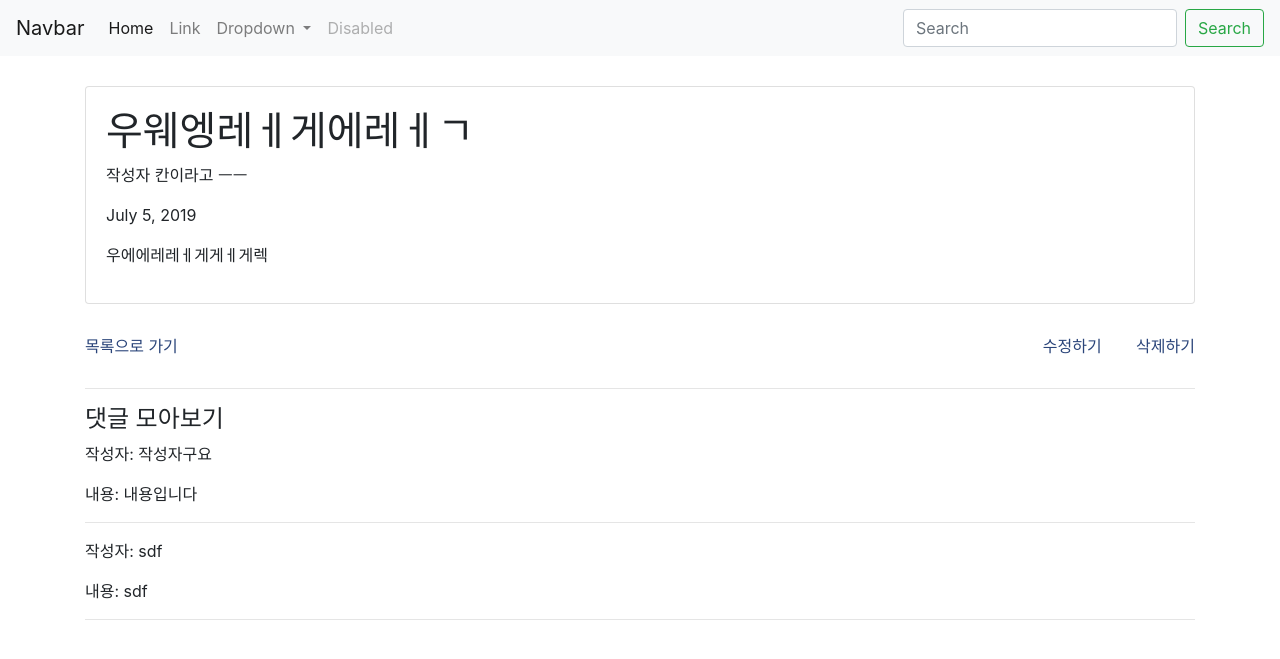
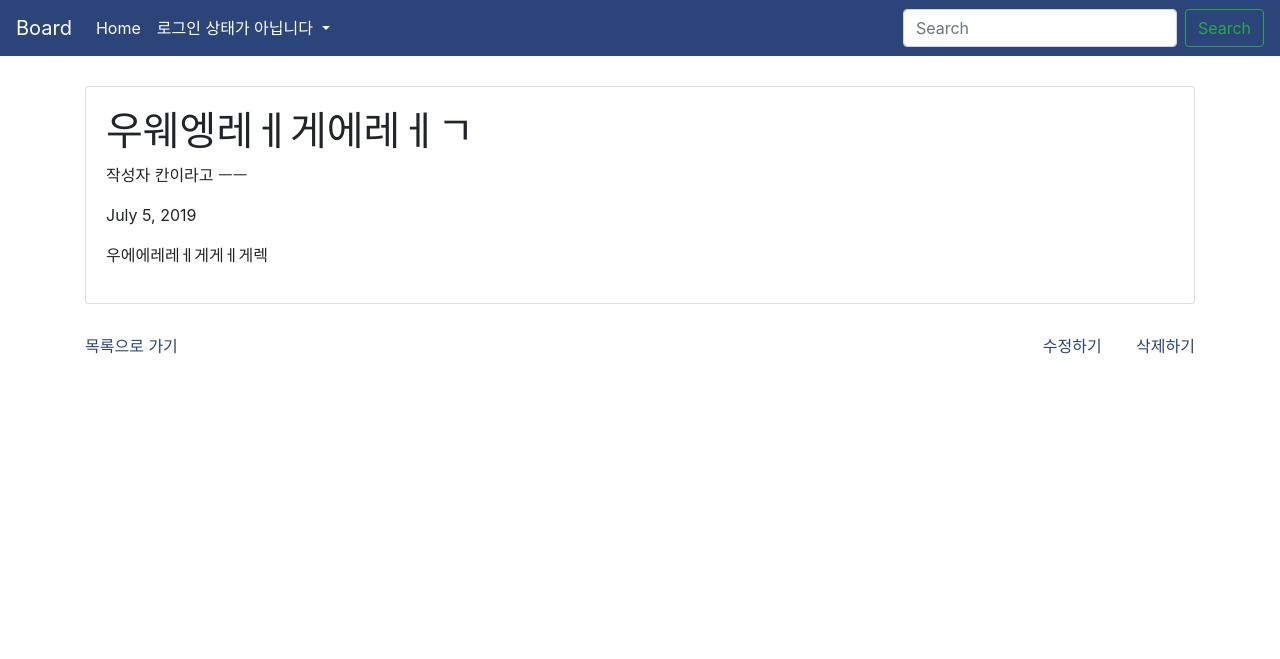
Before and after one commit to HyuuunjuKim/Board, a Django app: page /board/7 in a window 1280 px wide. Shown: the top 659 px of the page. Run offline with Django 3.2, Linux system fonts and the light colour scheme; data comes from the database, SQL or seed files in the repository; some libraries are stand-ins or nearby versions.

Commit message:
댓글기능 못 해서 다시 되돌림ㅎ

```diff
--- a/app_board/admin.py
+++ b/app_board/admin.py
@@ -1,7 +1,6 @@
 from django.contrib import admin
 from .models import Board
-from .models import Comment
+
 
 # Register your models here.
 admin.site.register(Board)
-admin.site.register(Comment)
--- a/app_board/models.py
+++ b/app_board/models.py
@@ -1,5 +1,6 @@
 from django.db import models
-
+from django.conf import settings
+from django.utils import timezone
 # Create your models here.
 
 class Board(models.Model) :
@@ -13,8 +14,3 @@ class Board(models.Model) :
 
     def summary(self) :
         return self.body[:100]
-
-class Comment(models.Model) :
-    writer = models.CharField(max_length = 200)
-    content = models.CharField(max_length = 200)
-    post = models.ForeignKey(Board, on_delete = models.CASCADE, null=True, related_name='comments')
--- a/app_board/templates/detail.html
+++ b/app_board/templates/detail.html
@@ -21,15 +21,8 @@
         </div>
     </div>
 
-    <hr>
-    <h4>댓글 모아보기</h4>
-    {% for comment in post.comments.all %}
-    <div class="comment">
-        <div class="writer"><p>작성자: {{ comment.writer }}</p></div>
-        <div class="content"><p>내용: {{ comment.content }}</p></div>
-        <hr>
-    </div>
-    {% endfor %}
+
+
 </div>
 </body>
 
--- a/app_board/urls.py
+++ b/app_board/urls.py
@@ -9,4 +9,5 @@ urlpatterns = [
     path('<int:post_id>/delete/', app_board.views.delete, name="delete"),
     path('<int:post_id>/edit/', app_board.views.edit, name="edit"),
     path('<int:post_id>/update/', app_board.views.update, name="update"),
+    # path('<int:post_id>/comment/new', app_board.views.comment_new, name="comment_new"),
 ]
--- a/app_board/views.py
+++ b/app_board/views.py
@@ -1,8 +1,10 @@
 from django.shortcuts import render, get_object_or_404, redirect
 from .models import Board
-from .models import Comment
+
 from django.utils import timezone
 from django.core.paginator import Paginator
+# from .forms import CommentForm
+# from django.contrib.auth.decorators import login_required
 
 # Create your views here.
 
@@ -16,7 +18,6 @@ def home(request) :
 
 def detail(request, post_id) :
     post_detail = get_object_or_404(Board, pk = post_id) #pk는 모델에서 찍어낸 객체 구분자
-
     return render(request, 'detail.html', {'post' : post_detail})
 
 def new(request) :
--- a/project_board/templates/base.html
+++ b/project_board/templates/base.html
@@ -23,8 +23,8 @@
 
 <body>
     <!-- navbar 시작 -->
-    <nav class="navbar navbar-expand-lg navbar-light bg-light">
-        <a class="navbar-brand" href="#">Navbar</a>
+    <nav class="navbar navbar-expand-lg navbar-light" style="background-color: #2b457a;">
+        <a class="navbar-brand" href="#" style="color: white;">Board</a>
         <button class="navbar-toggler" type="button" data-toggle="collapse" data-target="#navbarSupportedContent"
             aria-controls="navbarSupportedContent" aria-expanded="false" aria-label="Toggle navigation">
             <span class="navbar-toggler-icon"></span>
@@ -33,26 +33,44 @@
         <div class="collapse navbar-collapse" id="navbarSupportedContent">
             <ul class="navbar-nav mr-auto">
                 <li class="nav-item active">
-                    <a class="nav-link" href="#">Home <span class="sr-only">(current)</span></a>
+                    <a class="nav-link" href="{% url 'home' %}" style="color: white;">Home <span
+                            class="sr-only">(current)</span></a>
+                </li>
+                <!-- login 된 상태 -->
+                {% if user.is_authenticated %}
+                <li class="nav-item">
+                    <a class="nav-link" href="{% url 'new' %}" style="color: white;">글쓰기</a>
                 </li>
                 <li class="nav-item">
-                    <a class="nav-link" href="#">Link</a>
+                    <a class="nav-link" href="{% url 'portfolio' %}" style="color: white;">포트폴리오</a>
                 </li>
                 <li class="nav-item dropdown">
-                    <a class="nav-link dropdown-toggle" href="#" id="navbarDropdown" role="button"
+                    <a style="color: white;" class="nav-link dropdown-toggle" href="#" id="navbarDropdown" role="button"
                         data-toggle="dropdown" aria-haspopup="true" aria-expanded="false">
-                        Dropdown
+                        환영합니다. {{user.username}}님
                     </a>
                     <div class="dropdown-menu" aria-labelledby="navbarDropdown">
-                        <a class="dropdown-item" href="#">Action</a>
-                        <a class="dropdown-item" href="#">Another action</a>
+                        <a class="dropdown-item" href="javascript:{document.getElementById('logout').submit()}">로그아웃</a>
+                        <form id="logout" method="POST" action="{% url 'logout' %}">
+                            {% csrf_token %} <input type="hidden" />
+                        </form>
                         <div class="dropdown-divider"></div>
-                        <a class="dropdown-item" href="#">Something else here</a>
                     </div>
                 </li>
-                <li class="nav-item">
-                    <a class="nav-link disabled" href="#" tabindex="-1" aria-disabled="true">Disabled</a>
+                <!-- login 안 된 상태 -->
+                {% else %}
+                <li class="nav-item dropdown">
+                    <a style="color: white;" class="nav-link dropdown-toggle" href="#" id="navbarDropdown" role="button"
+                        data-toggle="dropdown" aria-haspopup="true" aria-expanded="false">
+                        로그인 상태가 아닙니다
+                    </a>
+                    <div class="dropdown-menu" aria-labelledby="navbarDropdown">
+                        <a class="dropdown-item" href="{% url 'signup' %}">회원가입</a>
+                        <a class="dropdown-item" href="{% url 'login' %}">로그인</a>
+                        <div class="dropdown-divider"></div>
+                    </div>
                 </li>
+                {% endif %}
             </ul>
             <form class="form-inline my-2 my-lg-0">
                 <input class="form-control mr-sm-2" type="search" placeholder="Search" aria-label="Search">
```
Also changed, not shown: app_board/forms.py (added, +7 -0 lines), app_board/migrations/0003_comment.py (deleted), app_board/migrations/0004_auto_20190711_2149.py (deleted), db.sqlite3.
